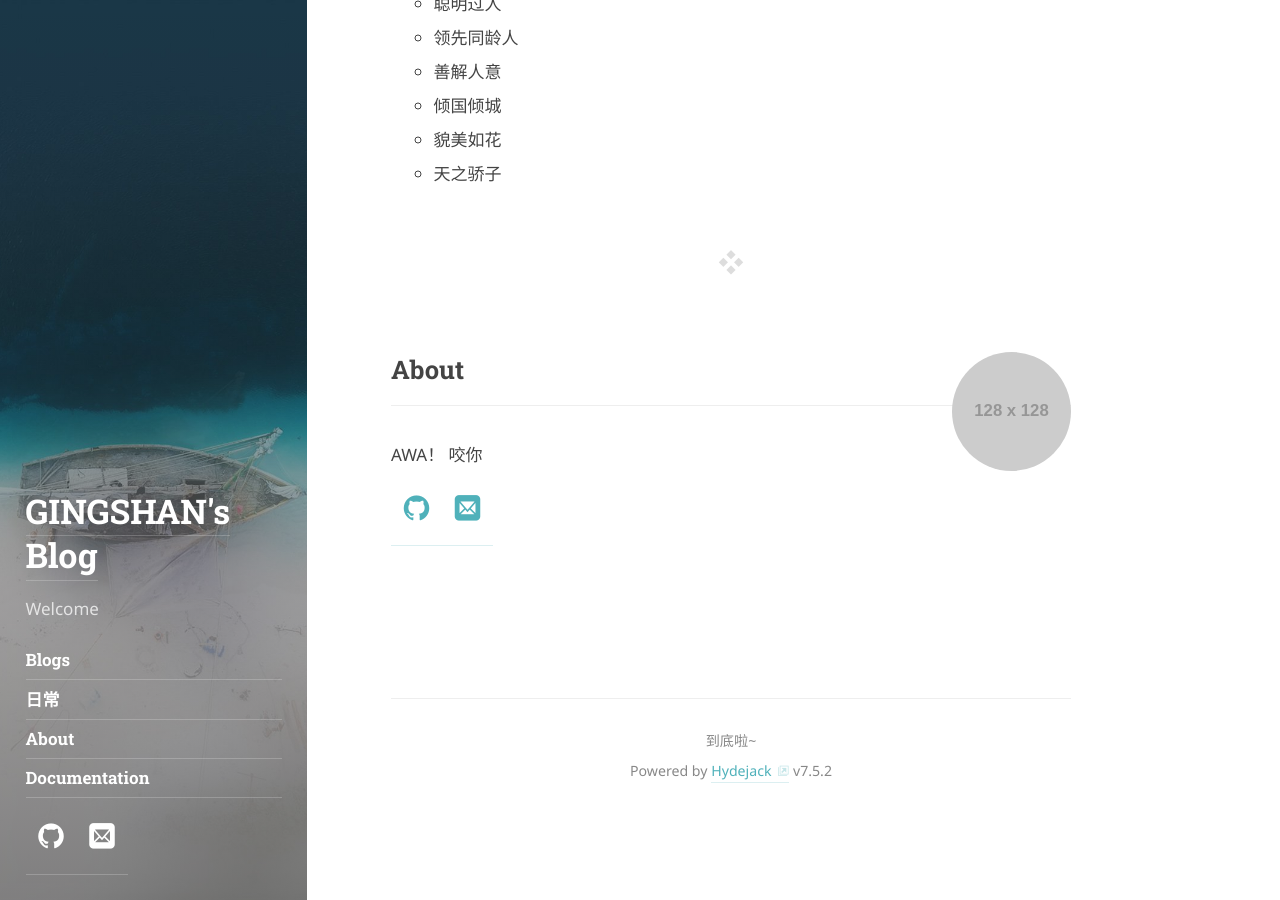
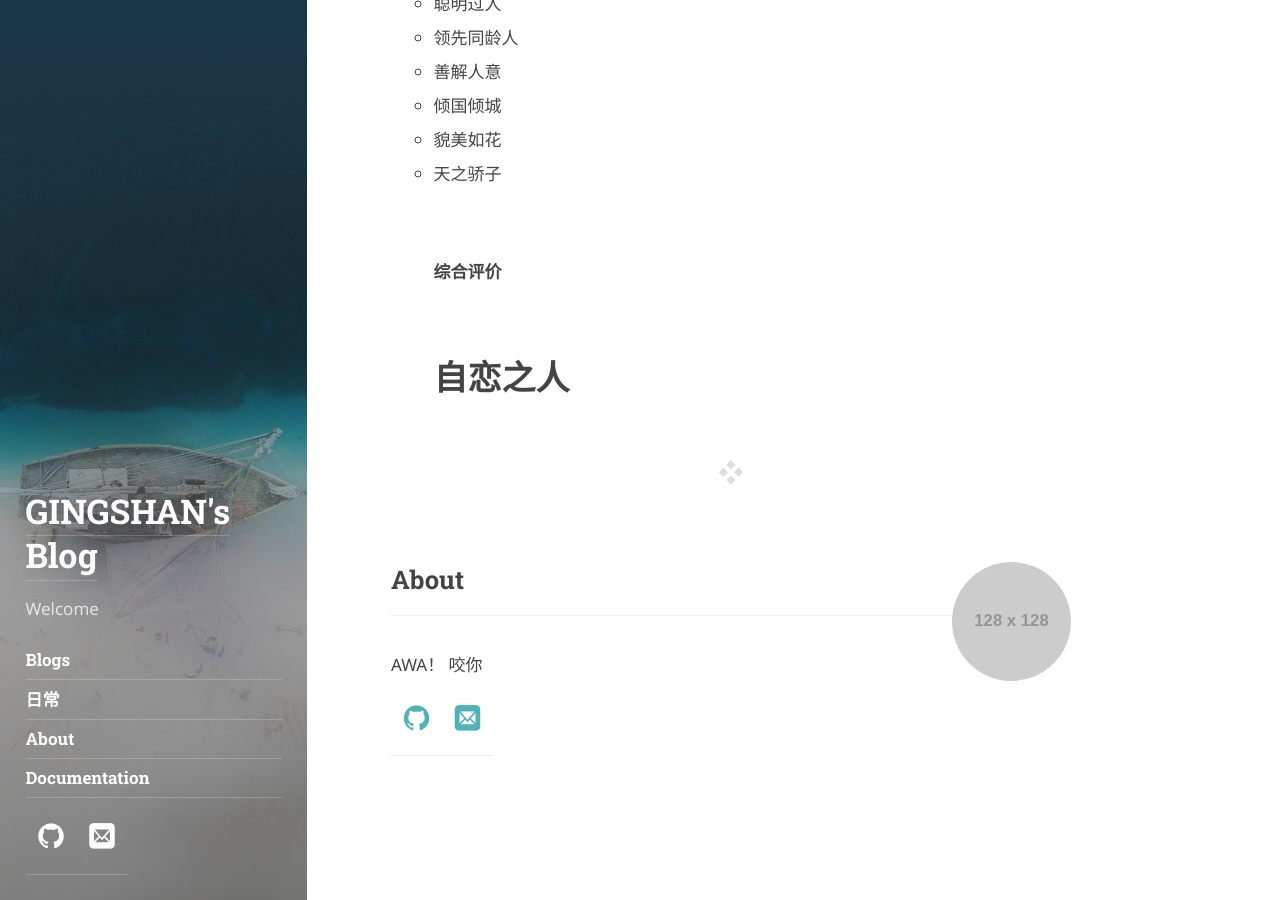
Before and after one commit to lshub2010/lshub2010.github.io, a Jekyll site: the page built from _posts/2023-3-25-my-friend.md, in a window 1280 px wide and 900 px high, scrolled down 578 px. Built offline with Jekyll 4.4.1, drawn with Linux system fonts in a browser that asks for light colours; some web fonts are replaced.

Commit message:
Update 2023-3-25-my-friend.md

```diff
--- a/_posts/2023-3-25-my-friend.md
+++ b/_posts/2023-3-25-my-friend.md
@@ -20,3 +20,5 @@ tags: [daily]
   - 倾国倾城
   - 貌美如花
   - 天之骄子
+##### 综合评价
+# 自恋之人
```
